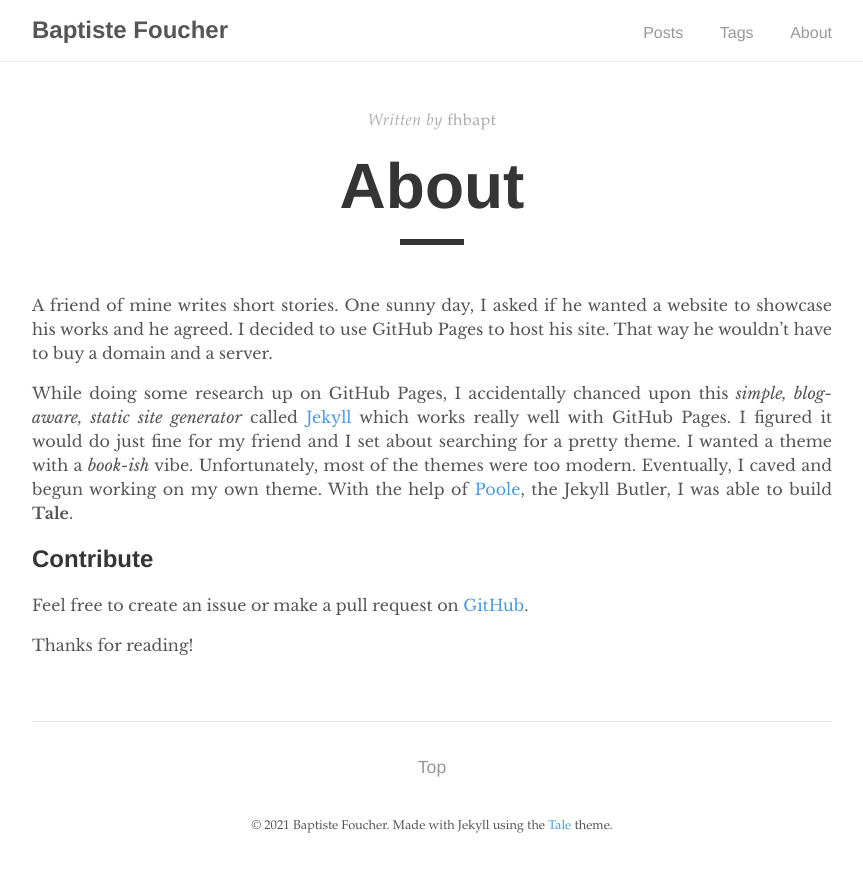
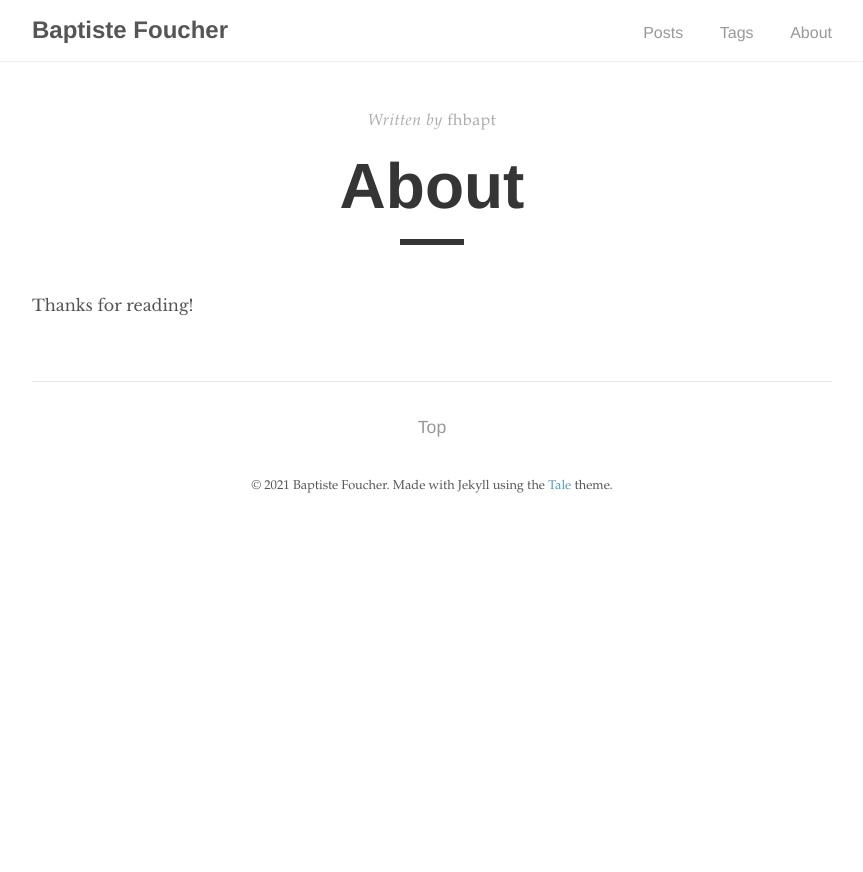
Before and after one commit to fhbapt/fhbapt.github.io, a Jekyll site: the page built from _pages/about.md, in a window 1280 px wide. Shown: the top 872 px of the page, without its empty margins (208-1071 px from the left). Built offline with Jekyll 4.4.1, drawn with Linux system fonts in a browser that asks for light colours.

Commit message:
Update about.md

```diff
--- a/_pages/about.md
+++ b/_pages/about.md
@@ -5,11 +5,4 @@
 permalink: /about/
 ---
 
-A friend of mine writes short stories. One sunny day, I asked if he wanted a website to showcase his works and he agreed. I decided to use GitHub Pages to host his site. That way he wouldn't have to buy a domain and a server.
-
-While doing some research up on GitHub Pages, I accidentally chanced upon this _simple, blog-aware, static site generator_ called [Jekyll](https://jekyllrb.com/) which works really well with GitHub Pages. I figured it would do just fine for my friend and I set about searching for a pretty theme. I wanted a theme with a _book-ish_ vibe. Unfortunately, most of the themes were too modern. Eventually, I caved and begun working on my own theme. With the help of [Poole](https://github.com/poole/poole), the Jekyll Butler, I was able to build **Tale**.
-
-## Contribute
-Feel free to create an issue or make a pull request on [GitHub](https://github.com/chesterhow/tale).
-
 Thanks for reading!
```
